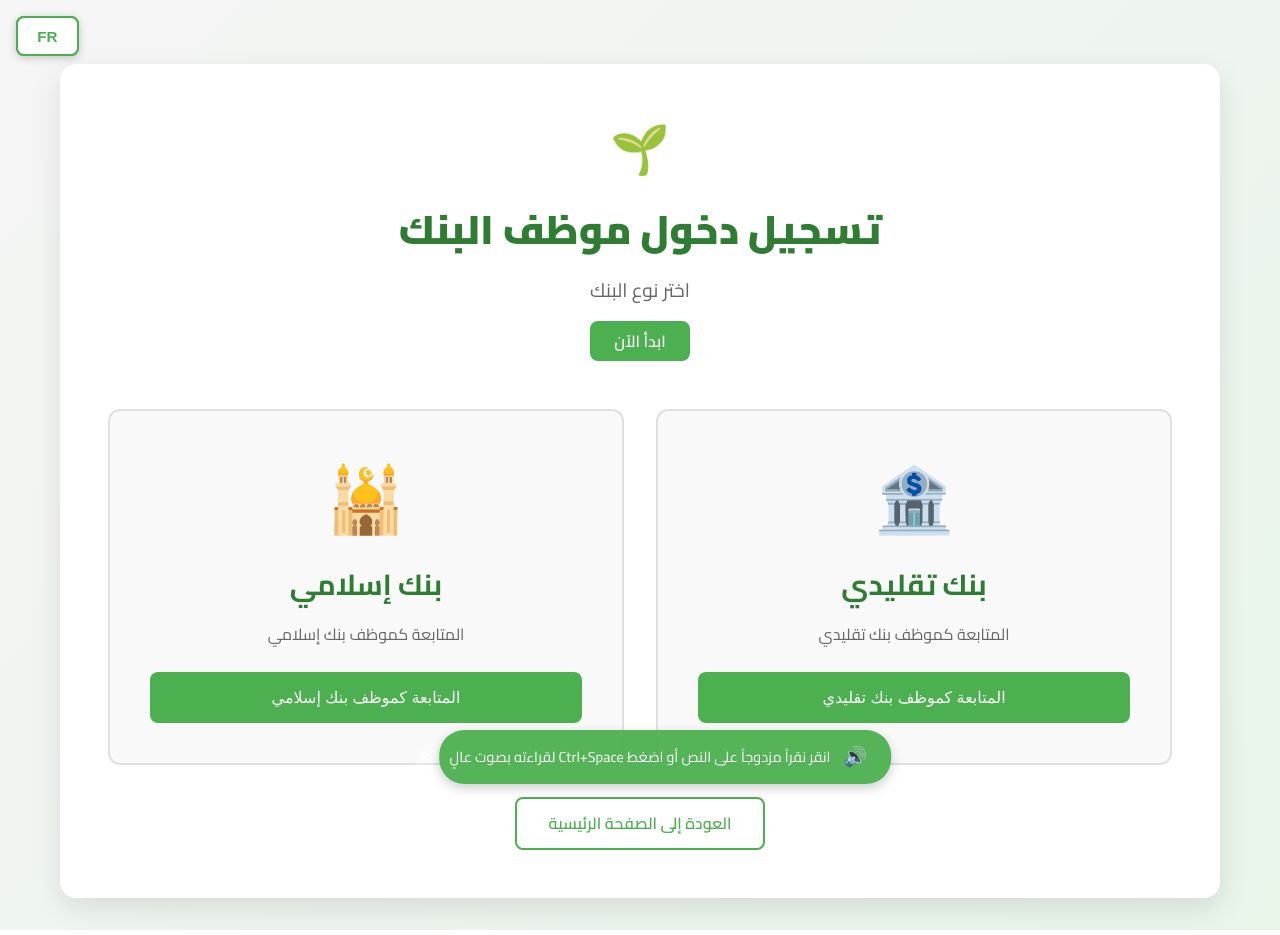
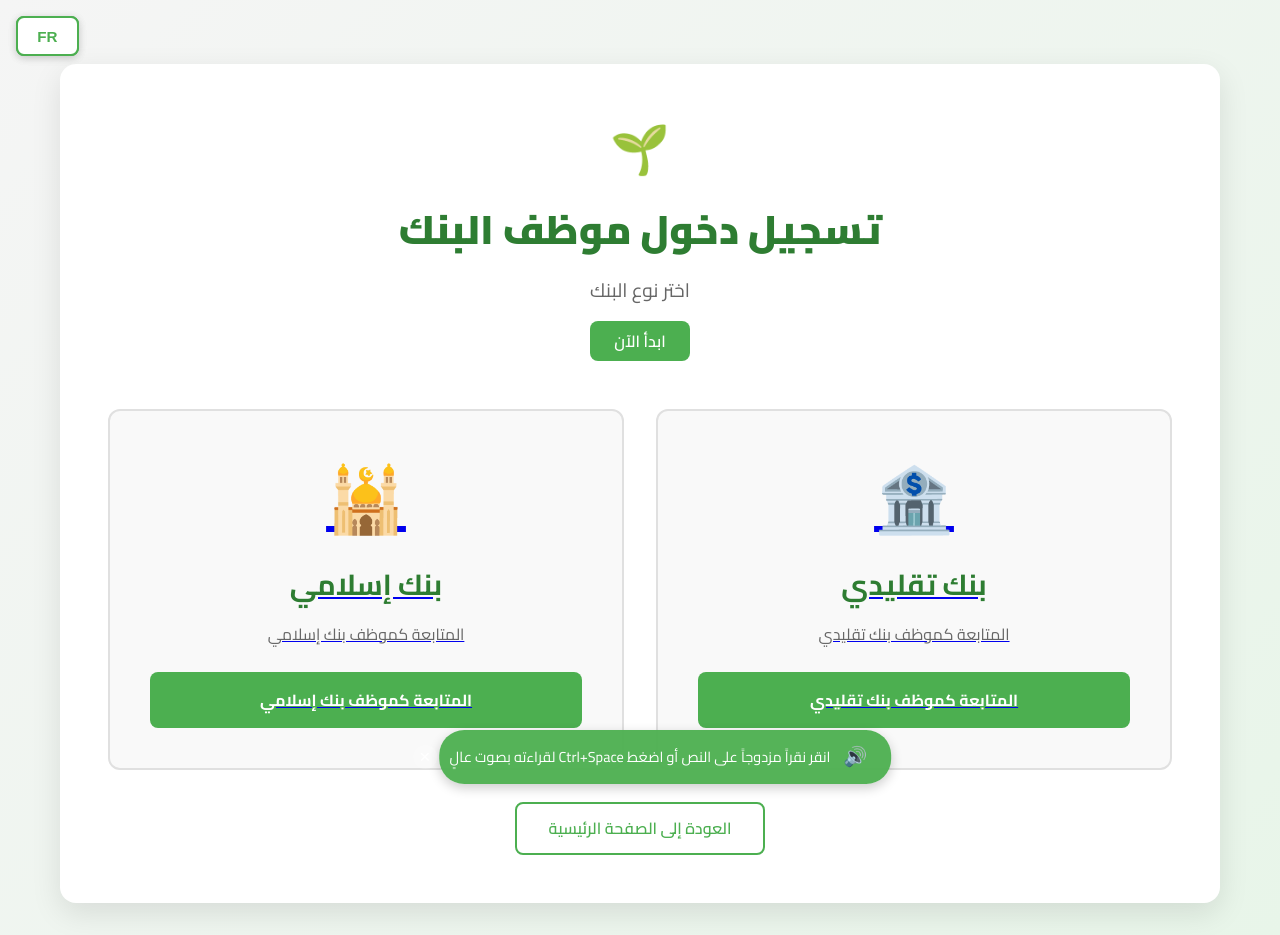
Before and after one commit to mostfawali32/farmer, a React (Vite) app: page /farmer/banker in a window 1280 px wide. Built offline with nearby package versions, Linux system fonts and the light colour scheme.

Commit message:
Fix all navigation routes - use Link instead of onClick for reliable navigation

```diff
--- a/src/pages/BankerLoginPage.css
+++ b/src/pages/BankerLoginPage.css
@@ -69,7 +69,7 @@ html[dir="ltr"] .banker-login-page {
   transition: all 0.3s;
 }
 
-.bank-card:hover {
+.bank-card-link:hover .bank-card {
   border-color: #4CAF50;
   transform: translateY(-5px);
   box-shadow: 0 10px 25px rgba(76, 175, 80, 0.2);
@@ -101,14 +101,15 @@ html[dir="ltr"] .banker-login-page {
   color: #fff;
   padding: 1rem 2rem;
   border-radius: 8px;
-  cursor: pointer;
   font-size: 1rem;
   font-weight: 700;
   transition: all 0.3s;
   width: 100%;
+  margin-top: auto;
+  text-align: center;
 }
 
-.btn-bank-select:hover {
+.bank-card-link:hover .btn-bank-select {
   background: #45a049;
   transform: translateY(-2px);
   box-shadow: 0 5px 15px rgba(76, 175, 80, 0.4);
--- a/src/pages/BankerLoginPage.jsx
+++ b/src/pages/BankerLoginPage.jsx
@@ -1,5 +1,4 @@
 import { Link } from 'react-router-dom'
-import { useNavigate } from 'react-router-dom'
 import { useLanguage } from '../contexts/LanguageContext'
 import { translations } from '../translations/translations'
 import LanguageSwitcher from '../components/LanguageSwitcher'
@@ -7,12 +6,7 @@ import './BankerLoginPage.css'
 
 function BankerLoginPage() {
   const { language } = useLanguage()
-  const navigate = useNavigate()
   const t = translations[language]
-
-  const handleBankSelection = (bankType) => {
-    navigate(`banker/login?type=${bankType}`)
-  }
 
   return (
     <div className="banker-login-page">
@@ -31,19 +25,27 @@ function BankerLoginPage() {
           </div>
 
           <div className="bank-selection">
-            <div className="bank-card" onClick={() => handleBankSelection('normal')}>
+            <Link to="banker/login?type=normal" className="bank-card-link">
+              <div className="bank-card">
                 <div className="bank-icon">🏦</div>
                 <h2>{t.normalBank}</h2>
                 <p>{t.continueAsNormalBanker}</p>
-              <button className="btn-bank-select">{t.continueAsNormalBanker}</button>
+                <div className="btn-bank-select">
+                  {t.continueAsNormalBanker}
                 </div>
+              </div>
+            </Link>
 
-            <div className="bank-card" onClick={() => handleBankSelection('islamic')}>
+            <Link to="banker/login?type=islamic" className="bank-card-link">
+              <div className="bank-card">
                 <div className="bank-icon">🕌</div>
                 <h2>{t.islamicBank}</h2>
                 <p>{t.continueAsIslamicBanker}</p>
-              <button className="btn-bank-select">{t.continueAsIslamicBanker}</button>
+                <div className="btn-bank-select">
+                  {t.continueAsIslamicBanker}
                 </div>
+              </div>
+            </Link>
           </div>
 
           <div className="back-to-home">
```
Lines whose indentation alone changed are shown as unchanged.
